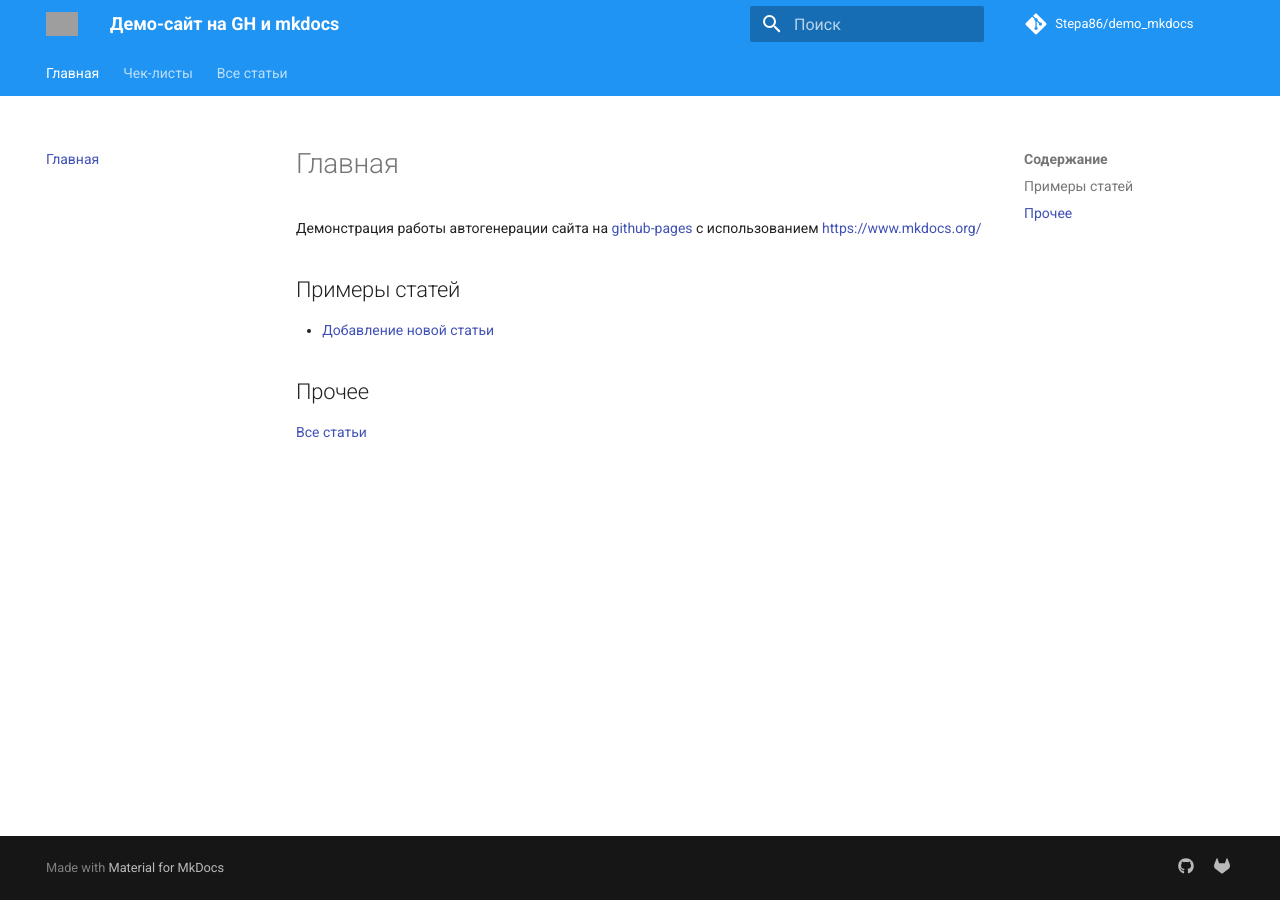
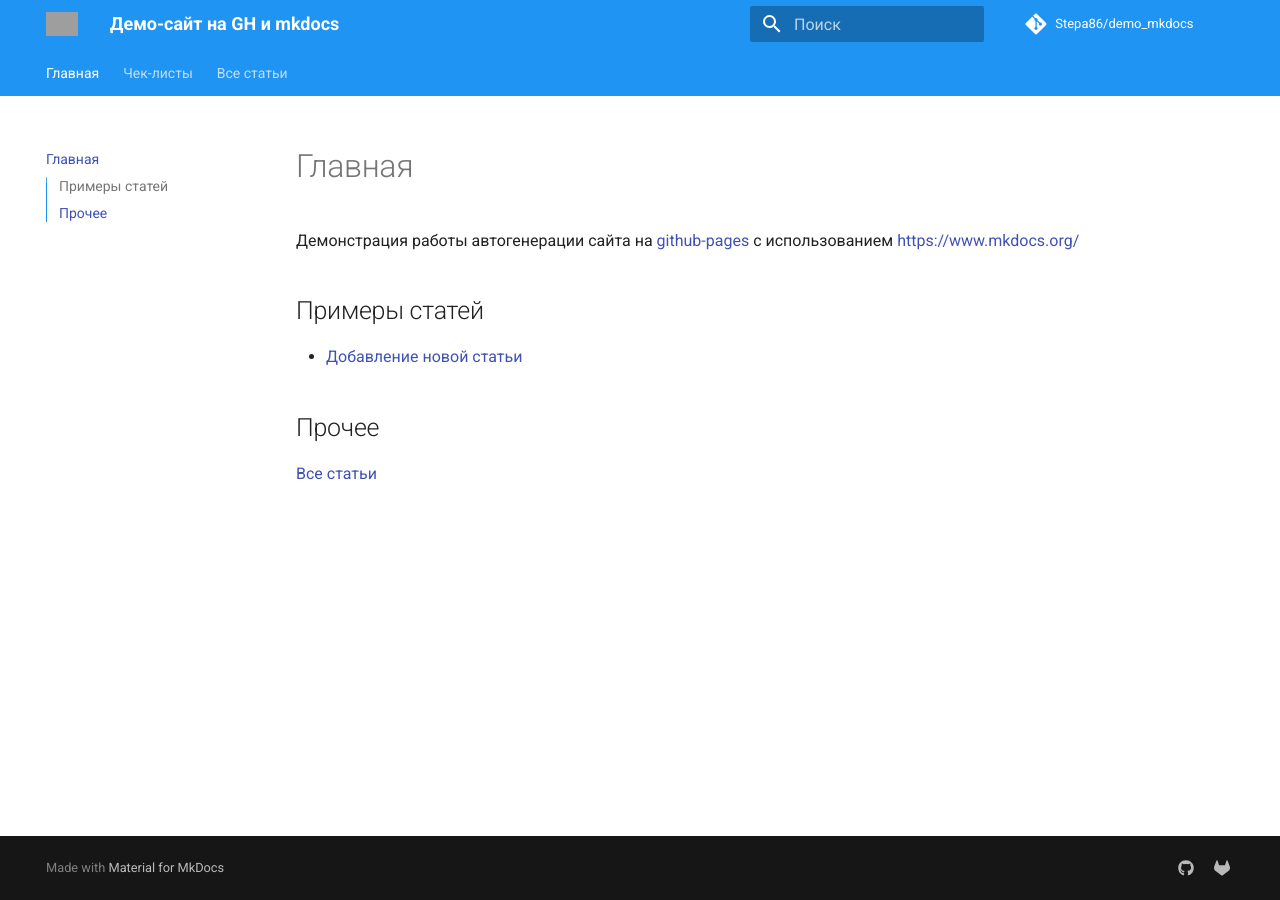
Before and after one commit to Stepa86/demo_mkdocs, an MkDocs documentation site: the page built from docs/index.md, in a window 1280 px wide. Built offline with MkDocs 1.6.1 and Material for MkDocs 9.7.7, drawn with Linux system fonts in a browser that asks for light colours; comment, search, counter and statistics services are not loaded; grey boxes are pictures that could not be loaded.

Commit message:
Актуализация под обновления mkdocs-material

```diff
--- /dev/null
+++ b/docs/assets/javascripts/tables.js
@@ -0,0 +1,6 @@
+app.document$.subscribe(function() {
+    var tables = document.querySelectorAll("article table")
+    tables.forEach(function(table) {
+        new Tablesort(table)
+    })
+})
--- a/mkdocs.yml
+++ b/mkdocs.yml
@@ -14,7 +14,10 @@
     text: 'Roboto'
     code: 'Roboto Mono'
   features:
-    - tabs
+    - navigation.tabs
+    - search.highlight
+    - toc.integrate
+    - header.autohide
   include_search_page: false
   search_index_only: true
 
@@ -74,4 +77,7 @@
     - icon: fontawesome/brands/gitlab
       link: 'https://gitlab.com/Stepa86/demo_mkdocs'
 extra_css:
-    - assets/css/custom.css
+  - 'assets/stylesheets/extra.css'
+extra_javascript:
+  - https://cdnjs.cloudflare.com/ajax/libs/tablesort/5.2.1/tablesort.min.js
+  - assets/javascripts/tables.js
```
